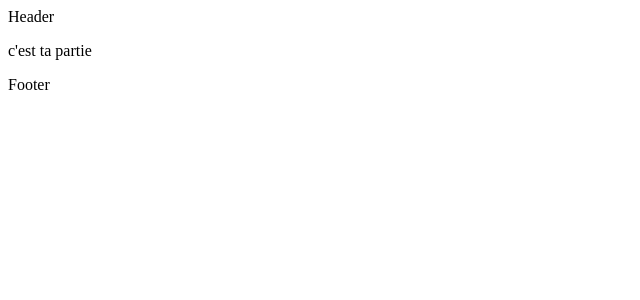
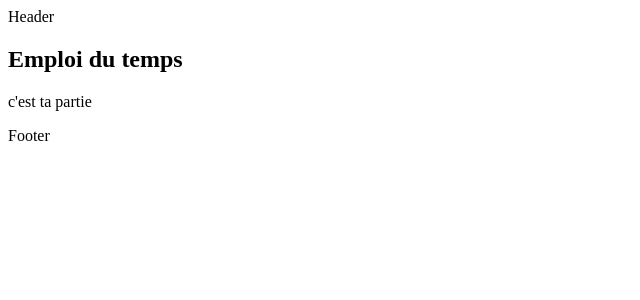
Before and after one commit to princek112002/funny-app, a React (Create React App) app: page /Emploi_du_temps in a window 1280 px wide. Shown: the top 300 px of the page, without its empty margins (0-640 px from the left). Built offline with nearby package versions, Linux system fonts and the light colour scheme.

Commit message:
Update Emploi_du_temps.js

```diff
--- a/src/pages/Emploi_du_temps.js
+++ b/src/pages/Emploi_du_temps.js
@@ -3,6 +3,7 @@ import React from 'react';
 const Emploi_du_temps = () => {
   return (
     <div className='MyEmp'>
+      <h2>Emploi du temps</h2>
       <p> c'est ta partie</p>
     </div>
   );
```
